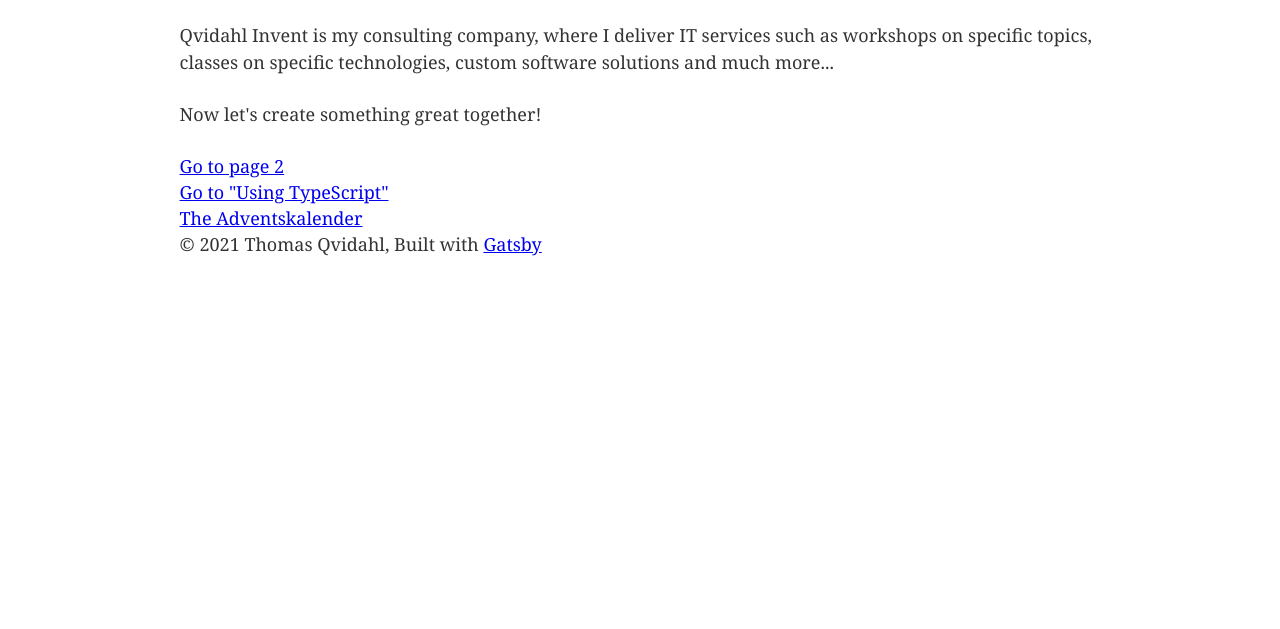
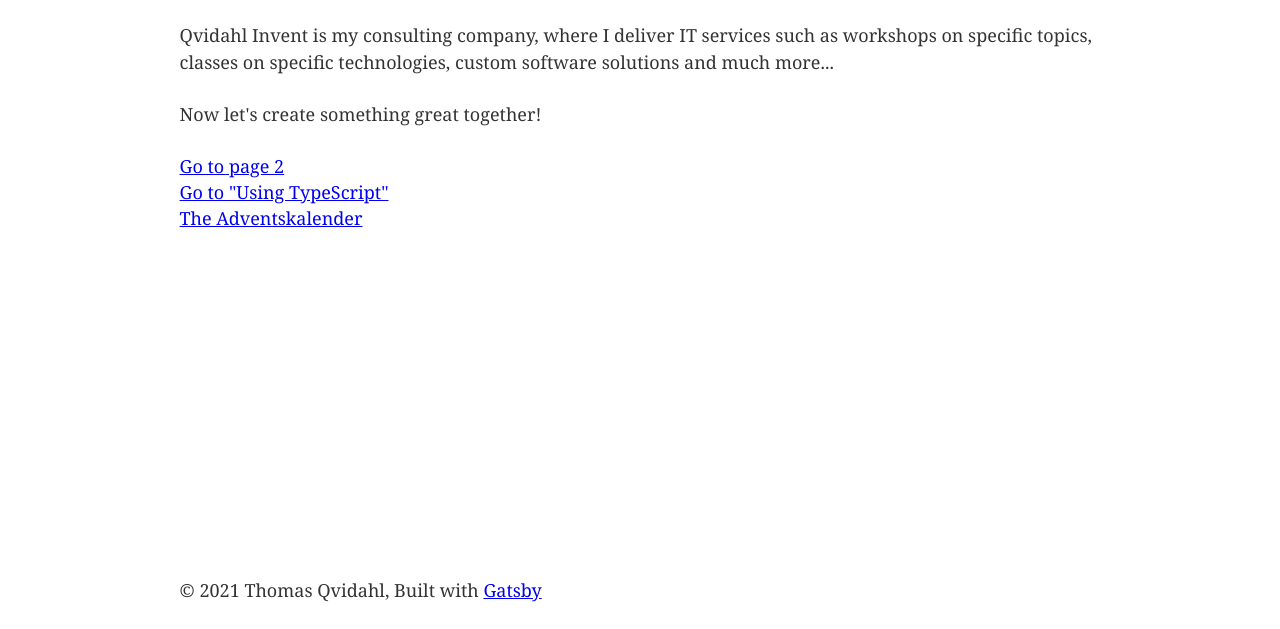
Before and after one commit to tplive/qvidahl-no, a Gatsby site: page / in a window 1280 px wide. Shown: the part 171-800 px from the top of the page. Built offline with nearby package versions, Linux system fonts and the light colour scheme; Gatsby itself is replaced by a stand-in of ours.

Commit message:
move footer to the bottom of the screen
The footer will now always be in the bottom of the screen, even if the
site does not have enough content to reach the bottom.

```diff
--- a/src/components/layout.css
+++ b/src/components/layout.css
@@ -620,3 +620,31 @@ pre tt:after {
     font-size: 100%;
   }
 }
+
+/**
+ * {1} Using dvh instead of vh in order to mitigate a
+ *     "bug" in iOS where `100vh` is a tiny bit more
+ *     than the viewport height. The `min-height`
+ *     definition is duplicated because not all browsers
+ *     support `dvh` as of 2021-11-24.
+ *     https://css-tricks.com/the-large-small-and-dynamic-viewports
+ */
+.container {
+  display: flex;
+  flex-direction: column;
+  min-height: 100vh; /* {1} */
+  min-height: 100dvh;
+}
+
+.main-wrapper {
+  display: flex;
+  flex-direction: column;
+  flex-grow: 1;
+  margin: 0 auto;
+  max-width: 960px;
+  padding: 0 1.0875rem 1.45rem;
+}
+
+.main {
+  flex-grow: 1;
+}
--- a/src/components/layout.js
+++ b/src/components/layout.js
@@ -18,19 +18,13 @@ const Layout = ({ children }) => {
   `)
 
   return (
-    <>
+    <div className="container">
       <Header siteTitle={data.site.siteMetadata.title} />
-      <div
-        style={{
-          margin: `0 auto`,
-          maxWidth: 960,
-          padding: `0 1.0875rem 1.45rem`,
-        }}
-      >
-        <main>{children}</main>
+      <div className="main-wrapper">
+        <main className="main">{children}</main>
         <Footer />
       </div>
-    </>
+    </div>
   )
 }
 
```
